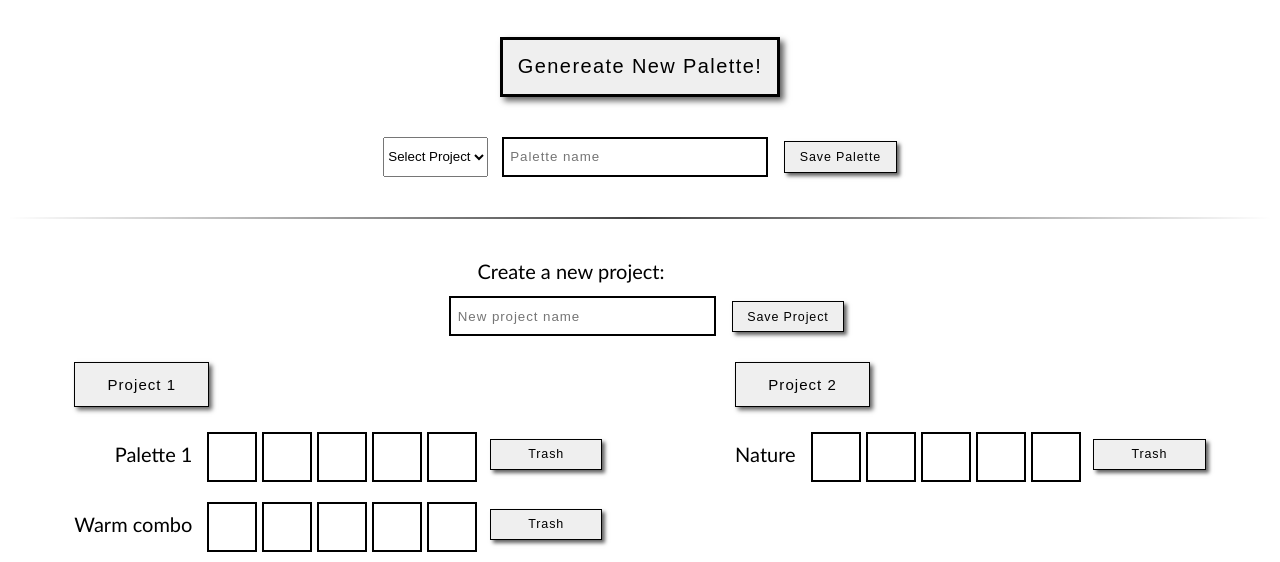
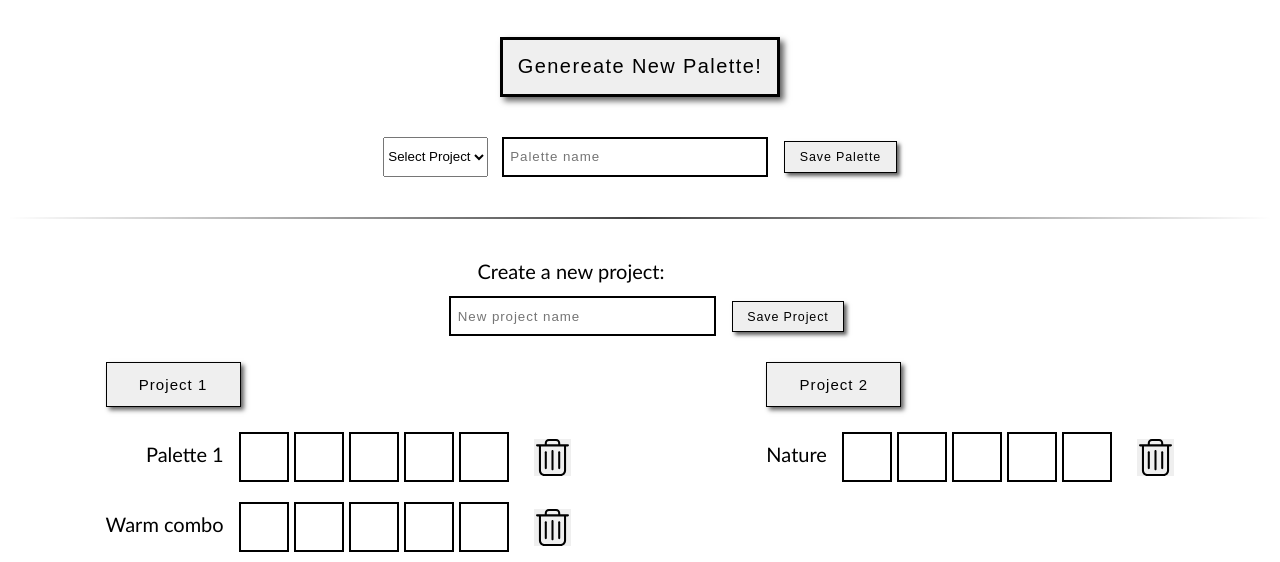
Before and after one commit to Ecksi/palette-picker, a website: page public/index.html in a window 1280 px wide. Shown: the part 455-1017 px from the top of the page. Drawn offline with Linux system fonts and the light colour scheme.

Commit message:
Replace delete button text with background image

```diff
--- a/public/css/styles.css
+++ b/public/css/styles.css
@@ -149,6 +149,14 @@ hr {
 }
 
 .delete-saved-palette {
+  background-image: url('../assets/trash.svg');
+  background-position: center;
+  background-repeat: no-repeat;
+  background-size: contain;
+  height: 3em;
   margin-top: .5em;
-  margin-left: 1em;
+  margin-left: 2em;
+  border: none;
+  box-shadow: none;
+  width: 3em;
 }
--- a/public/index.html
+++ b/public/index.html
@@ -73,7 +73,7 @@
           <div class="saved-palette-colors"></div>
           <div class="saved-palette-colors"></div>
           <div class="saved-palette-colors"></div>
-          <button class="delete-saved-palette">Trash</button>
+          <button class="delete-saved-palette"></button>
         </div>
       </div>
 
@@ -85,7 +85,7 @@
           <div class="saved-palette-colors"></div>
           <div class="saved-palette-colors"></div>
           <div class="saved-palette-colors"></div>
-          <button class="delete-saved-palette">Trash</button>
+          <button class="delete-saved-palette"></button>
         </div>
       </div>
     </section>
@@ -100,7 +100,7 @@
           <div class="saved-palette-colors"></div>
           <div class="saved-palette-colors"></div>
           <div class="saved-palette-colors"></div>
-          <button class="delete-saved-palette">Trash</button>
+          <button class="delete-saved-palette"></button>
         </div>
       </div>
     </section>
```
